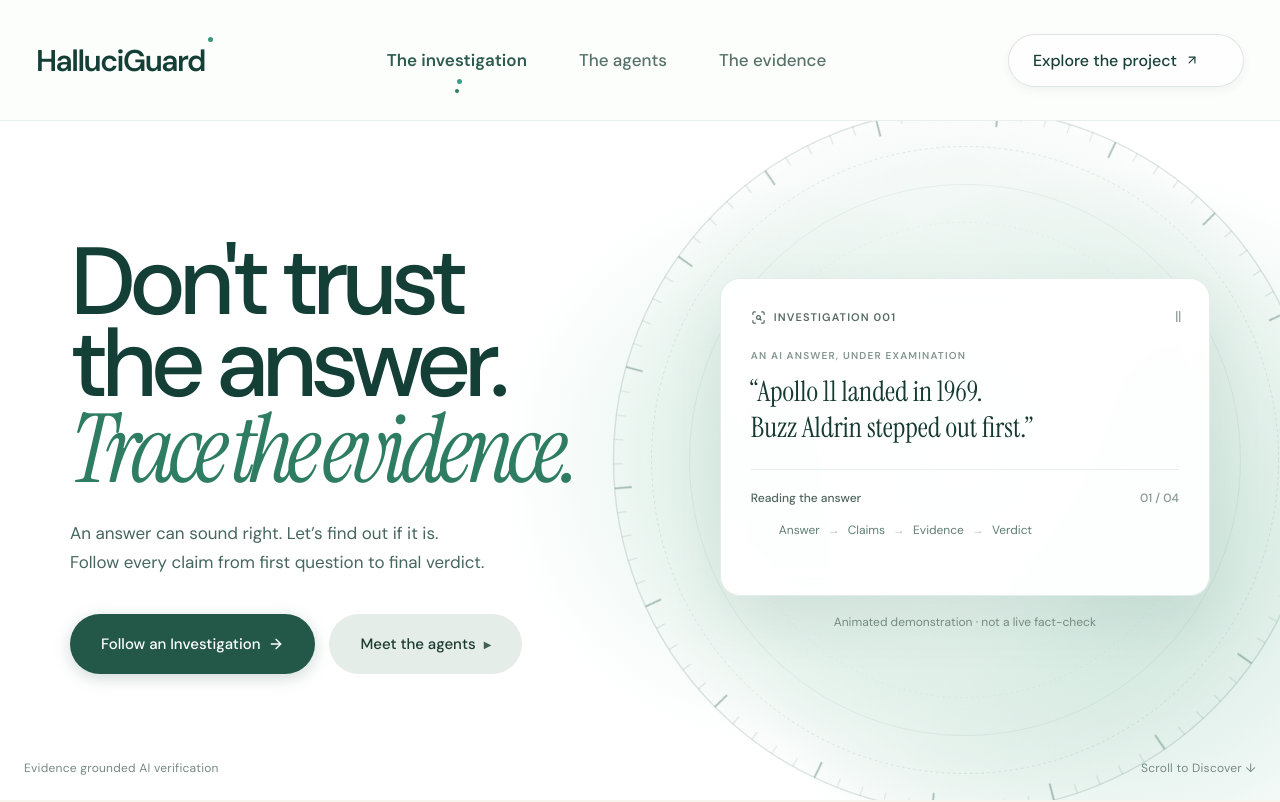
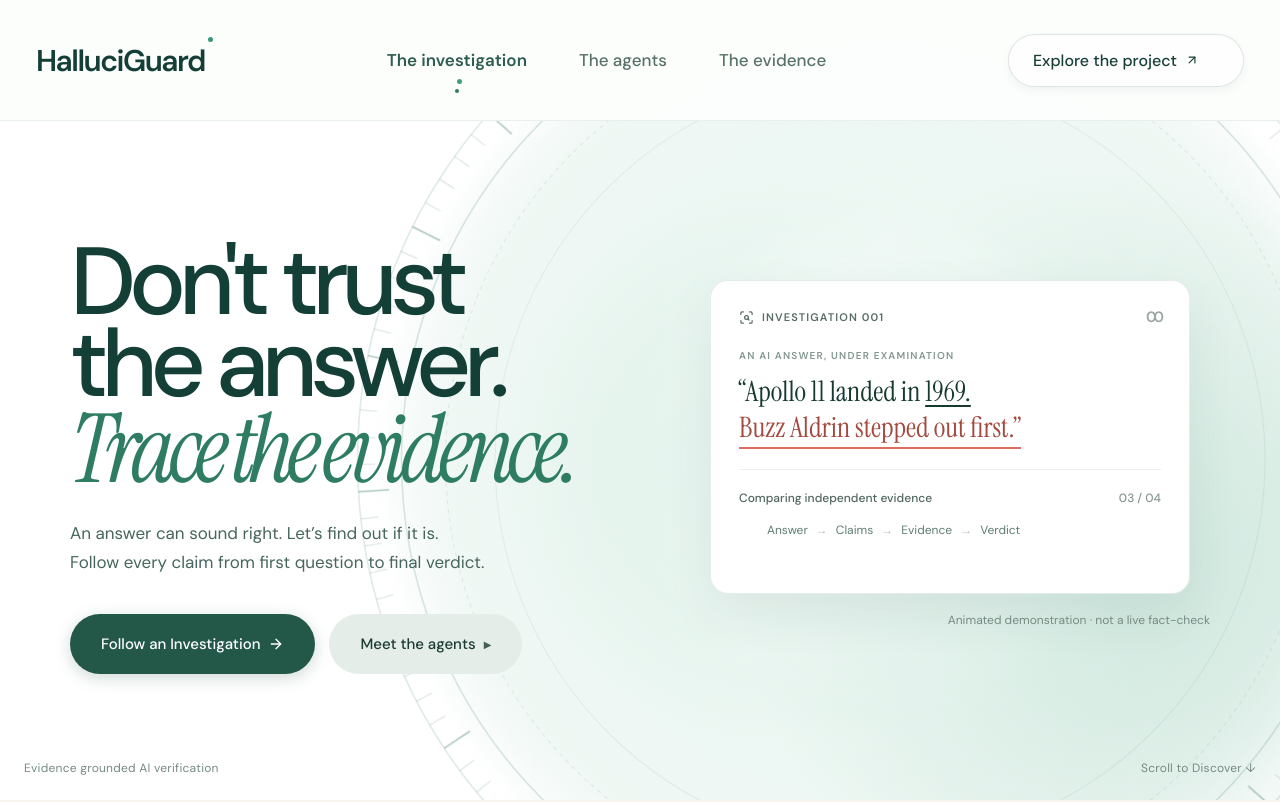
Before and after one commit to Manju10092006/HalluciGuard-Front, a React (Vite) app: page / in a window 1280 px wide. Shown: the top 802 px of the page. Built offline with nearby package versions, Linux system fonts and the light colour scheme.

Commit message:
Fix Hero right-side wheel graphic scale and position to match mockup media_1789451787589 with infinite rotation

```diff
--- a/src/main.jsx
+++ b/src/main.jsx
@@ -156,34 +156,35 @@ function Navbar() {
 }
 
 function RotatingWheel() {
-  const ticks = Array.from({ length: 90 }, (_, i) => i)
+  const ticks = Array.from({ length: 120 }, (_, i) => i)
   return (
     <div className="wheel-container" aria-hidden="true">
-      <svg viewBox="0 0 800 800" className="rotating-wheel-svg">
+      <svg viewBox="0 0 1000 1000" className="rotating-wheel-svg">
         <defs>
-          <radialGradient id="wheelBgGrad" cx="50%" cy="50%" r="50%">
-            <stop offset="0%" stopColor="rgba(255, 255, 255, 0.75)" />
-            <stop offset="60%" stopColor="rgba(215, 235, 226, 0.4)" />
-            <stop offset="100%" stopColor="rgba(190, 218, 205, 0.05)" />
+          <radialGradient id="wheelGrad" cx="50%" cy="50%" r="50%">
+            <stop offset="0%" stopColor="rgba(255, 255, 255, 0)" />
+            <stop offset="50%" stopColor="rgba(215, 238, 228, 0.45)" />
+            <stop offset="85%" stopColor="rgba(195, 226, 212, 0.25)" />
+            <stop offset="100%" stopColor="rgba(180, 218, 202, 0)" />
           </radialGradient>
         </defs>
-        <circle cx="400" cy="400" r="370" fill="url(#wheelBgGrad)" />
-        <circle cx="400" cy="400" r="370" stroke="rgba(35, 88, 73, 0.15)" strokeWidth="1.5" fill="none" />
-        <circle cx="400" cy="400" r="330" stroke="rgba(35, 88, 73, 0.12)" strokeWidth="1" strokeDasharray="3 3" fill="none" />
-        <circle cx="400" cy="400" r="290" stroke="rgba(35, 88, 73, 0.08)" strokeWidth="1" fill="none" />
-        <circle cx="400" cy="400" r="250" stroke="rgba(35, 88, 73, 0.06)" strokeWidth="1" strokeDasharray="2 4" fill="none" />
+        <circle cx="500" cy="500" r="460" fill="url(#wheelGrad)" />
+        <circle cx="500" cy="500" r="475" stroke="rgba(41, 109, 91, 0.14)" strokeWidth="1.5" fill="none" />
+        <circle cx="500" cy="500" r="435" stroke="rgba(41, 109, 91, 0.16)" strokeWidth="1.5" fill="none" />
+        <circle cx="500" cy="500" r="395" stroke="rgba(41, 109, 91, 0.1)" strokeWidth="1" strokeDasharray="4 4" fill="none" />
+        <circle cx="500" cy="500" r="350" stroke="rgba(41, 109, 91, 0.08)" strokeWidth="1" fill="none" />
         <g className="wheel-ticks-group">
           {ticks.map((i) => {
-            const angle = (i * 360) / 90
+            const angle = (i * 360) / 120
             const isMajor = i % 5 === 0
-            const tickLen = isMajor ? 18 : 10
-            const r1 = 370
-            const r2 = 370 - tickLen
+            const tickLen = isMajor ? 28 : 16
+            const r1 = 475
+            const r2 = 475 - tickLen
             const rad = (angle * Math.PI) / 180
-            const x1 = 400 + r1 * Math.cos(rad)
-            const y1 = 400 + r1 * Math.sin(rad)
-            const x2 = 400 + r2 * Math.cos(rad)
-            const y2 = 400 + r2 * Math.sin(rad)
+            const x1 = 500 + r1 * Math.cos(rad)
+            const y1 = 500 + r1 * Math.sin(rad)
+            const x2 = 500 + r2 * Math.cos(rad)
+            const y2 = 500 + r2 * Math.sin(rad)
             return (
               <line
                 key={i}
@@ -191,8 +192,8 @@ function RotatingWheel() {
                 y1={y1}
                 x2={x2}
                 y2={y2}
-                stroke={isMajor ? "rgba(35, 88, 73, 0.38)" : "rgba(35, 88, 73, 0.18)"}
-                strokeWidth={isMajor ? 1.8 : 1}
+                stroke={isMajor ? "rgba(41, 109, 91, 0.35)" : "rgba(41, 109, 91, 0.18)"}
+                strokeWidth={isMajor ? 1.5 : 1}
               />
             )
           })}
@@ -209,19 +210,19 @@ function InvestigationVisual() {
       <div className="investigation-card" aria-label="Example claim investigation">
         <div className="visual-toolbar">
           <span className="toolbar-title"><ScanSearch size={15} /> INVESTIGATION 001</span>
-          <span className="pause-mark">Ⅱ</span>
+          <span className="pause-mark">00</span>
         </div>
         <div className="examination-section">
           <span className="strip-label">AN AI ANSWER, UNDER EXAMINATION</span>
           <p className="examination-quote">
-            “Apollo 11 landed in 1969.<br />
-            Buzz Aldrin stepped out first.”
+            “Apollo 11 landed in <u className="quote-underline">1969.</u><br />
+            <mark className="quote-highlight">Buzz Aldrin stepped out first.”</mark>
           </p>
         </div>
         <div className="card-divider" />
         <div className="status-row">
-          <span className="status-text">Reading the answer</span>
-          <span className="status-step">01 / 04</span>
+          <span className="status-text">Comparing independent evidence</span>
+          <span className="status-step">03 / 04</span>
         </div>
         <div className="trace-route">
           <span>Answer</span>
--- a/src/styles.css
+++ b/src/styles.css
@@ -314,25 +314,24 @@ h2 em {
   z-index: 2;
   display: flex;
   align-items: center;
-  justify-content: center;
+  justify-content: flex-end;
   width: 100%;
 }
 .hero-visual-wrapper {
   position: relative;
   width: 100%;
-  max-width: 540px;
   display: flex;
   flex-direction: column;
-  align-items: center;
+  align-items: flex-end;
   justify-content: center;
 }
 .wheel-container {
   position: absolute;
-  width: 760px;
-  height: 760px;
+  width: 1100px;
+  height: 1100px;
+  right: -220px;
   top: 50%;
-  left: 50%;
-  transform: translate(-50%, -50%);
+  transform: translateY(-50%);
   pointer-events: none;
   z-index: 1;
 }
@@ -341,8 +340,8 @@ h2 em {
   height: 100%;
 }
 .wheel-ticks-group {
-  transform-origin: 400px 400px;
-  animation: wheelRotate 45s linear infinite;
+  transform-origin: 500px 500px;
+  animation: wheelRotate 60s linear infinite;
 }
 @keyframes wheelRotate {
   from {
@@ -356,13 +355,13 @@ h2 em {
 .investigation-card {
   position: relative;
   z-index: 2;
-  width: 100%;
-  background: rgba(255, 255, 255, 0.94);
+  width: min(480px, 100%);
+  margin-right: 20px;
+  background: #ffffff;
   border: 1px solid rgba(41, 109, 91, 0.12);
-  border-radius: 20px;
-  padding: 28px 30px;
-  box-shadow: 0 24px 60px rgba(22, 62, 53, 0.08);
-  backdrop-filter: blur(12px);
+  border-radius: 18px;
+  padding: 26px 28px;
+  box-shadow: 0 20px 50px rgba(22, 62, 53, 0.07);
 }
 .visual-toolbar {
   display: flex;
@@ -378,6 +377,17 @@ h2 em {
   display: flex;
   align-items: center;
   gap: 8px;
+}
+.quote-underline {
+  text-decoration: underline;
+  text-underline-offset: 4px;
+  text-decoration-color: #163930;
+}
+.quote-highlight {
+  background: transparent;
+  color: #a4493f;
+  border-bottom: 2px solid #e06c5f;
+  padding-bottom: 1px;
 }
 .pause-mark {
   font-size: 12px;
```
